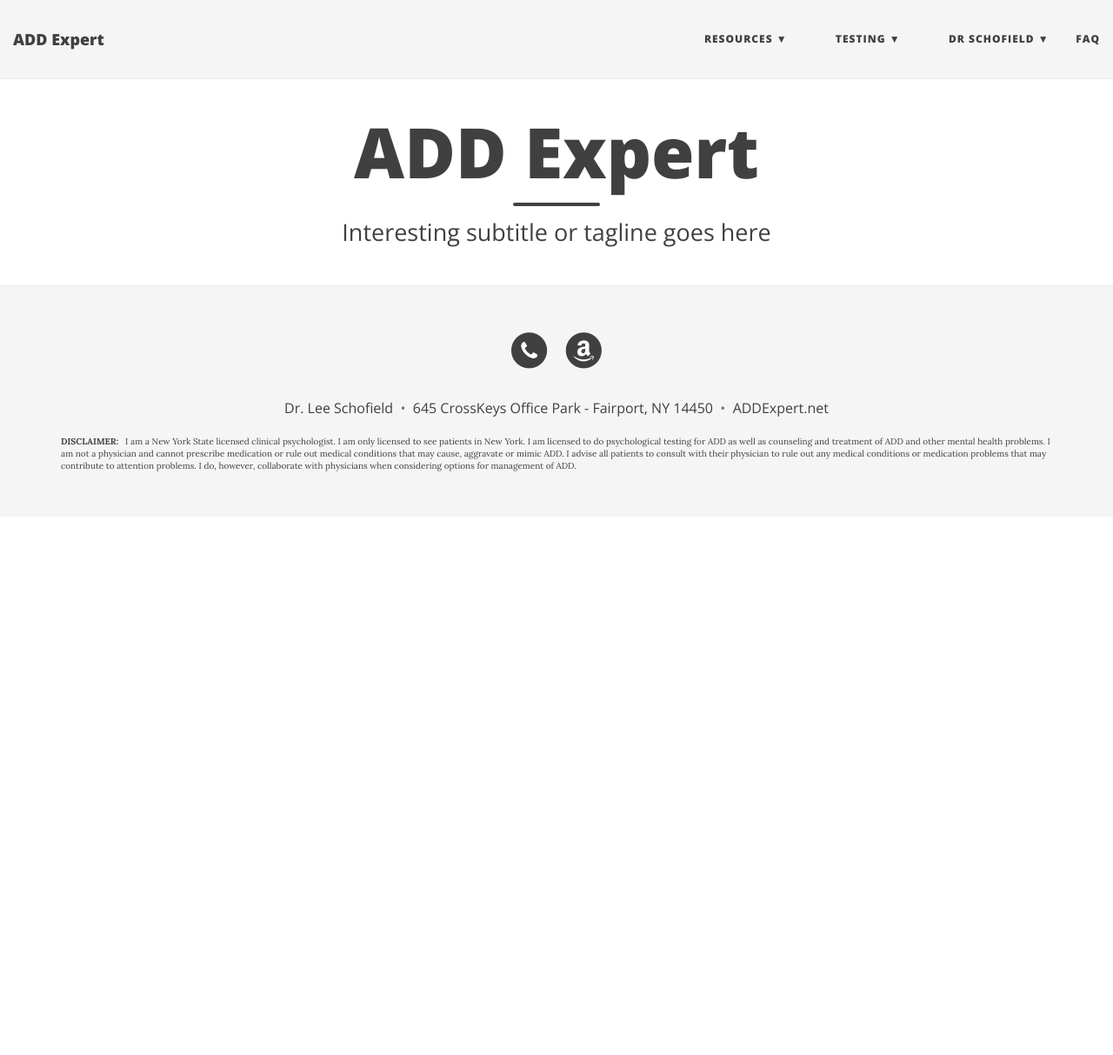
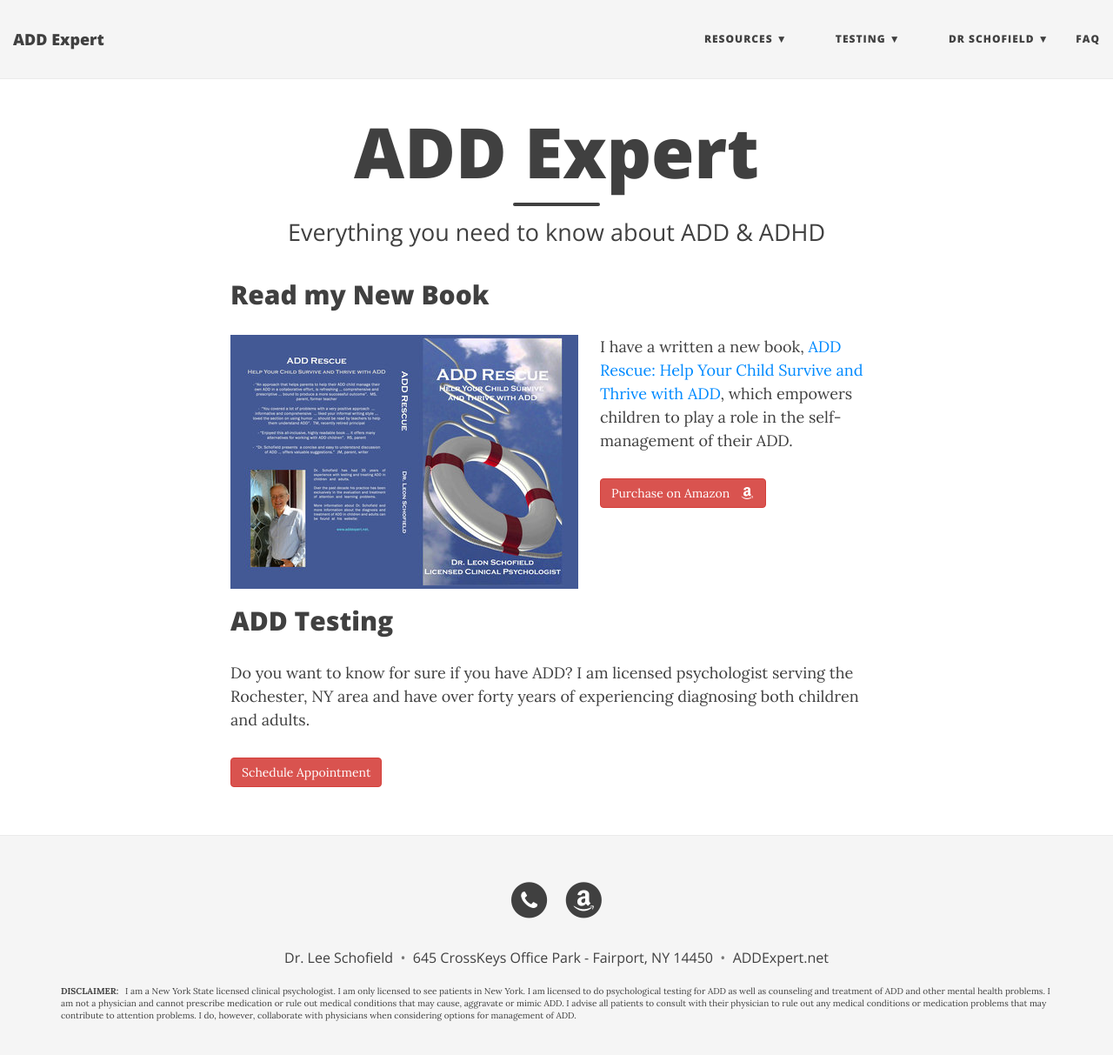
Before and after one commit to schof/schof.github.io, a Jekyll site: the page built from index.md, in a window 1280 px wide and 1226 px high. Shown: the top 1213 px of the window at 87% size. Built offline with Jekyll 4.4.1, drawn with Linux system fonts in a browser that asks for light colours; nearby versions of some CDN libraries; the list of posts is cut into pages by our own code.

Commit message:
Index page

```diff
--- /dev/null
+++ b/_includes/order-book.html
@@ -0,0 +1,6 @@
+<a href='https://www.amazon.com/ADD-Rescue-Child-Survive-Thrive/dp/1544124376/' target='_blank'>
+  <button type="button" class="btn btn-danger">
+    Purchase on Amazon &nbsp;
+    <i class="fa fa-amazon fa-fw" aria-hidden="true"></i>
+  </button>
+</a>
--- /dev/null
+++ b/_includes/schedule-appointment.html
@@ -0,0 +1,5 @@
+<a href="/contact">
+  <button type="button" class="btn btn-danger">
+    Schedule Appointment
+  </button>
+</a>
--- a/css/main.css
+++ b/css/main.css
@@ -691,3 +691,7 @@
   padding-right: 25px;
   padding-bottom: 20px;
 }
+
+.clear {
+  clear: both;
+}
--- a/index.html
+++ /dev/null
@@ -1,6 +0,0 @@
----
-layout: page
-title: ADD Expert
-subtitle: Interesting subtitle or tagline goes here
-use-site-title: true
----
--- /dev/null
+++ b/index.md
@@ -0,0 +1,23 @@
+---
+layout: page
+title: ADD Expert
+subtitle: Everything you need to know about ADD & ADHD
+use-site-title: true
+---
+
+## Read my New Book
+
+![Book Cover: ADD Rescue](/img/book-cover.jpg)
+{: .bio}
+
+I have a written a new book, [ADD Rescue: Help Your Child Survive and Thrive with ADD](https://www.amazon.com/ADD-Rescue-Child-Survive-Thrive/dp/1544124376/), which empowers children to play a role in the self-management of their ADD.
+
+{% include order-book.html %}
+
+{: .clear}
+
+## ADD Testing
+
+Do you want to know for sure if you have ADD? I am licensed psychologist serving the Rochester, NY area and have over forty years of experiencing diagnosing both children and adults.
+
+{% include schedule-appointment.html %}
```
Also changed, not shown: book.md (+1 -4 lines), get-tested.md (deleted, +0 -4 lines).
